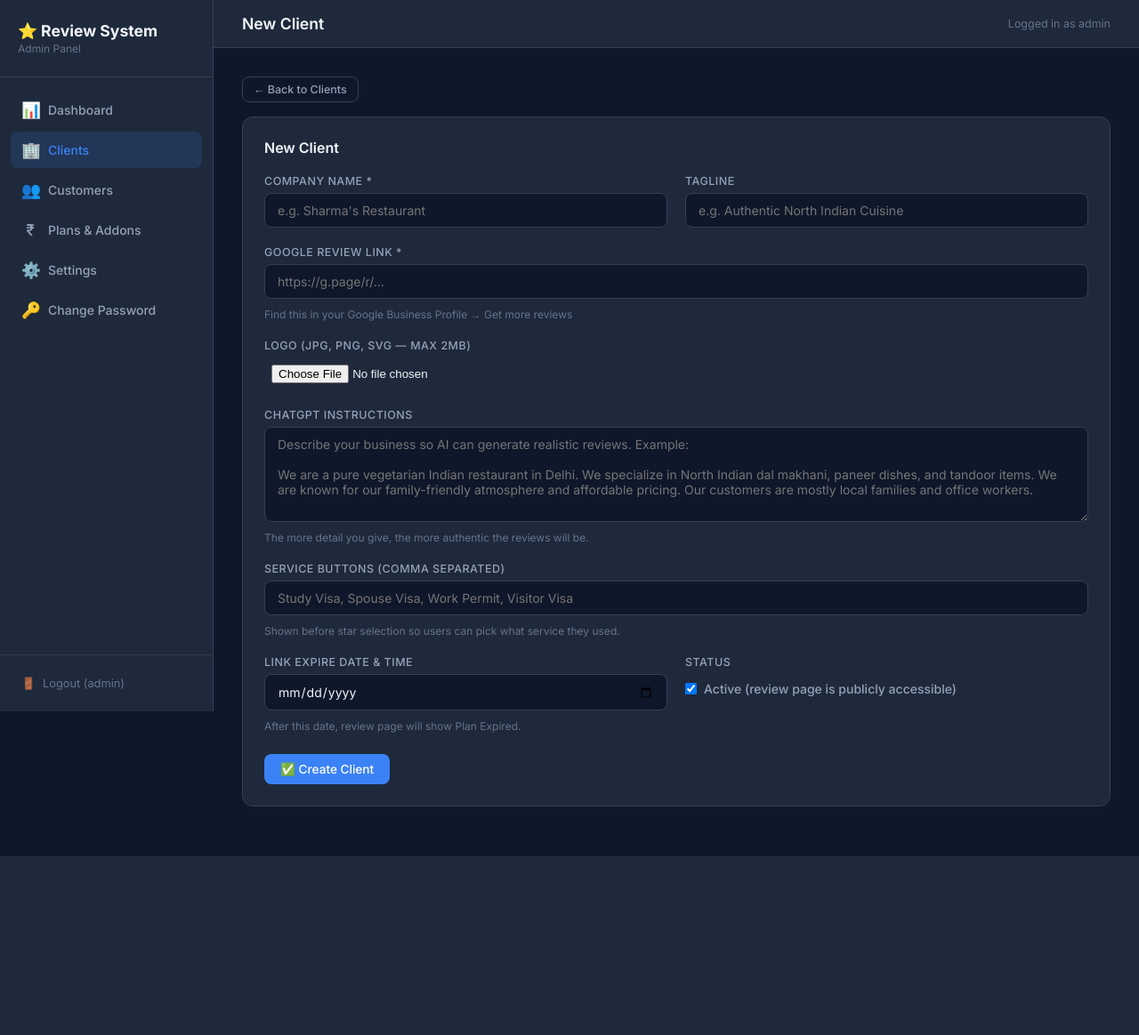
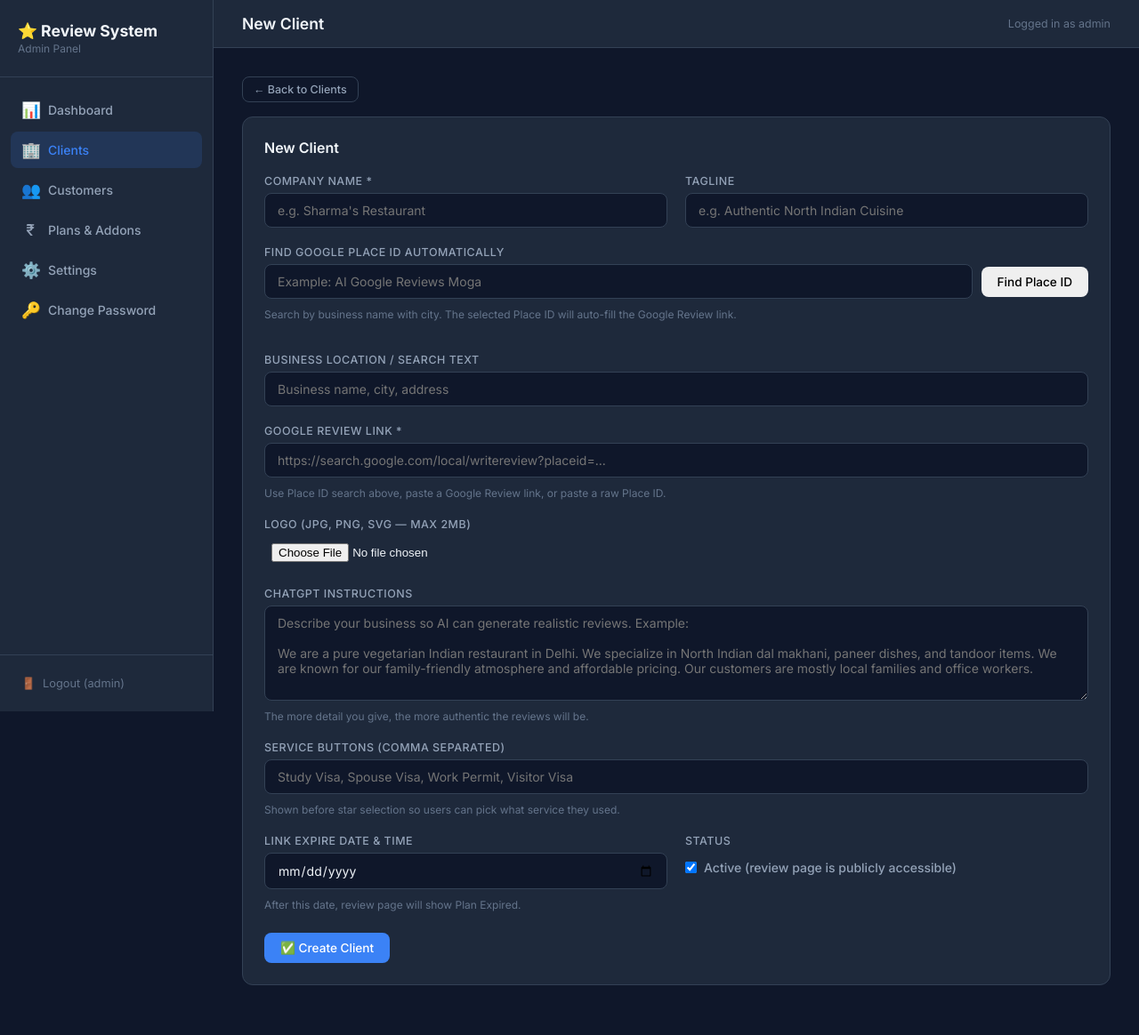
Before and after one commit to deepmoga/googlereviewsai.com, a PHP site: page /admin/clients.php?action=new in a window 1280 px wide. Shown: the whole page at 89% size. Before the commit the page ends 963 px from the top, so only its background shows below. Run offline with PHP 8.4, Linux system fonts and the light colour scheme; a user stored in the database is signed in; tables that the repository leaves empty hold one stand-in row (values such as "Sample post"); some libraries are stand-ins or nearby versions.

Commit message:
Add admin Google Place ID lookup

```diff
--- a/admin/clients.php
+++ b/admin/clients.php
@@ -34,6 +34,8 @@ if ($action === 'toggle' && $clientId) {
 if ($_SERVER['REQUEST_METHOD'] === 'POST') {
   $companyName = trim($_POST['company_name'] ?? '');
   $tagline = trim($_POST['tagline'] ?? '');
+  $businessLocation = trim($_POST['business_location'] ?? '');
+  $placeId = trim($_POST['google_place_id'] ?? '');
   $reviewLink = trim($_POST['google_review_link'] ?? '');
   $instructions = trim($_POST['chatgpt_instructions'] ?? '');
   $serviceOptions = trim($_POST['service_options'] ?? '');
@@ -42,8 +44,15 @@ if ($_SERVER['REQUEST_METHOD'] === 'POST') {
   $isActive = isset($_POST['is_active']) ? 1 : 0;
   $editId = intval($_POST['edit_id'] ?? 0);
 
+  if ($placeId === '') {
+    $placeId = parseGooglePlaceId($reviewLink);
+  }
+  if ($placeId !== '') {
+    $reviewLink = googleReviewLinkFromPlaceId($placeId);
+  }
+
   if (empty($companyName) || empty($reviewLink)) {
-    $msg = 'Company name and Google Review link are required.';
+    $msg = 'Company name and Google Review link are required. Use Place ID search or paste the link manually.';
     $msgType = 'error';
   } else {
     // Handle logo upload
@@ -78,11 +87,11 @@ if ($_SERVER['REQUEST_METHOD'] === 'POST') {
         }
 
         $logoUpdate = $logoPath ? ", logo_path = ?" : "";
-        $params = [$companyName, $tagline, $reviewLink, $instructions, $serviceOptions, $linkExpireAt, $isActive];
+        $params = [$companyName, $tagline, $reviewLink, $placeId, $businessLocation, $instructions, $serviceOptions, $linkExpireAt, $isActive];
         if ($logoPath) $params[] = $logoPath;
         $params[] = $editId;
 
-        $db->prepare("UPDATE clients SET company_name=?, tagline=?, google_review_link=?, chatgpt_instructions=?, service_options=?, link_expire_at=?, is_active=?{$logoUpdate} WHERE id=?")->execute($params);
+        $db->prepare("UPDATE clients SET company_name=?, tagline=?, google_review_link=?, google_place_id=?, business_location=?, chatgpt_instructions=?, service_options=?, link_expire_at=?, is_active=?{$logoUpdate} WHERE id=?")->execute($params);
         $msg = 'Client updated successfully!';
       } else {
         // Generate unique slug
@@ -93,8 +102,8 @@ if ($_SERVER['REQUEST_METHOD'] === 'POST') {
           $slug = $baseSlug . '-' . $i++;
         }
 
-        $db->prepare("INSERT INTO clients (company_name, tagline, slug, google_review_link, chatgpt_instructions, service_options, link_expire_at, logo_path, is_active) VALUES (?,?,?,?,?,?,?,?,?)")
-          ->execute([$companyName, $tagline, $slug, $reviewLink, $instructions, $serviceOptions, $linkExpireAt, $logoPath, $isActive]);
+        $db->prepare("INSERT INTO clients (company_name, tagline, slug, google_review_link, google_place_id, business_location, chatgpt_instructions, service_options, link_expire_at, logo_path, is_active) VALUES (?,?,?,?,?,?,?,?,?,?,?)")
+          ->execute([$companyName, $tagline, $slug, $reviewLink, $placeId, $businessLocation, $instructions, $serviceOptions, $linkExpireAt, $logoPath, $isActive]);
         $newId = $db->lastInsertId();
         $msg = 'Client created!';
         $action = 'edit';
@@ -237,9 +246,26 @@ include __DIR__ . '/_layout.php';
         </div>
 
         <div class="form-group full">
+          <label>Find Google Place ID Automatically</label>
+          <div style="display:flex;gap:10px;flex-wrap:wrap;align-items:center">
+            <input type="text" id="placeSearch" placeholder="Example: AI Google Reviews Moga" value="<?= htmlspecialchars($editClient['business_location'] ?? '') ?>" style="flex:1;min-width:260px">
+            <button class="btn btn-light" type="button" onclick="findPlace()">Find Place ID</button>
+          </div>
+          <small style="color:var(--muted);font-size:0.75rem;margin-top:4px">Search by business name with city. The selected Place ID will auto-fill the Google Review link.</small>
+          <div id="placeResults" style="margin-top:10px"></div>
+        </div>
+
+        <input type="hidden" name="google_place_id" id="googlePlaceId" value="<?= htmlspecialchars($editClient['google_place_id'] ?? '') ?>">
+
+        <div class="form-group full">
+          <label>Business Location / Search Text</label>
+          <input type="text" name="business_location" id="businessLocation" value="<?= htmlspecialchars($editClient['business_location'] ?? '') ?>" placeholder="Business name, city, address">
+        </div>
+
+        <div class="form-group full">
           <label>Google Review Link *</label>
-          <input type="url" name="google_review_link" required value="<?= htmlspecialchars($editClient['google_review_link'] ?? '') ?>" placeholder="https://g.page/r/...">
-          <small style="color:var(--muted);font-size:0.75rem;margin-top:4px">Find this in your Google Business Profile → Get more reviews</small>
+          <input type="text" name="google_review_link" id="googleReviewLink" required value="<?= htmlspecialchars($editClient['google_review_link'] ?? '') ?>" placeholder="https://search.google.com/local/writereview?placeid=...">
+          <small style="color:var(--muted);font-size:0.75rem;margin-top:4px">Use Place ID search above, paste a Google Review link, or paste a raw Place ID.</small>
         </div>
 
         <div class="form-group full">
@@ -319,6 +345,47 @@ include __DIR__ . '/_layout.php';
 <script>
   let currentQrUrl = '';
 
+  async function findPlace() {
+    const q = document.getElementById('placeSearch').value.trim();
+    const out = document.getElementById('placeResults');
+    if (q.length < 3) {
+      out.innerHTML = '<div class="alert alert-error">Enter business name with city.</div>';
+      return;
+    }
+
+    out.innerHTML = '<div class="alert alert-info">Searching Google Place ID...</div>';
+    try {
+      const res = await fetch('<?= APP_URL ?>/api/place-lookup.php?q=' + encodeURIComponent(q));
+      const data = await res.json();
+      if (!data.success) {
+        throw new Error(data.message || 'No place found.');
+      }
+
+      out.innerHTML = data.places.map((p) => `
+        <div style="border:1px solid var(--line);border-radius:var(--radius);padding:12px;margin-bottom:8px;background:#fff">
+          <strong>${escapeHtml(p.name)}</strong>
+          <div style="color:var(--muted);font-size:.88rem;margin:4px 0">${escapeHtml(p.address || '')}</div>
+          <button class="btn btn-light btn-sm" type="button" onclick='selectPlace(${JSON.stringify(p)})'>Use this Google Review link</button>
+        </div>
+      `).join('');
+    } catch (err) {
+      out.innerHTML = '<div class="alert alert-error">' + escapeHtml(err.message) + '</div>';
+    }
+  }
+
+  function selectPlace(place) {
+    document.getElementById('googlePlaceId').value = place.place_id;
+    document.getElementById('googleReviewLink').value = place.review_link;
+    document.getElementById('businessLocation').value = [place.name, place.address].filter(Boolean).join(', ');
+    document.getElementById('placeResults').innerHTML = '<div class="alert alert-success">Google Review link selected.</div>';
+  }
+
+  function escapeHtml(value) {
+    const d = document.createElement('div');
+    d.appendChild(document.createTextNode(value || ''));
+    return d.innerHTML;
+  }
+
   function showQR(name, url) {
     currentQrUrl = url;
     document.getElementById('qrTitle').textContent = name;
```
